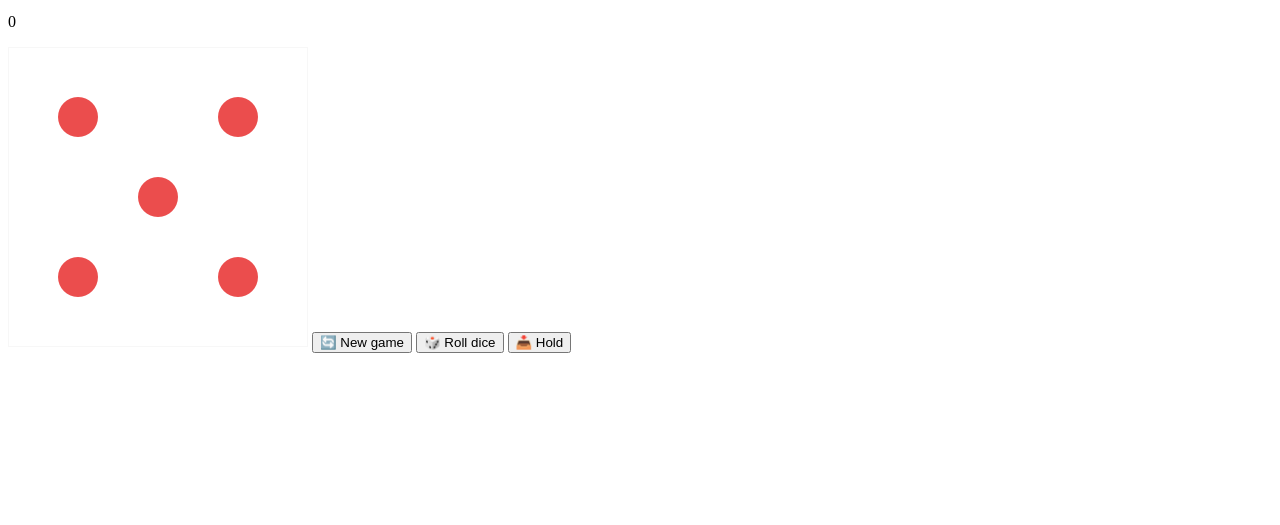
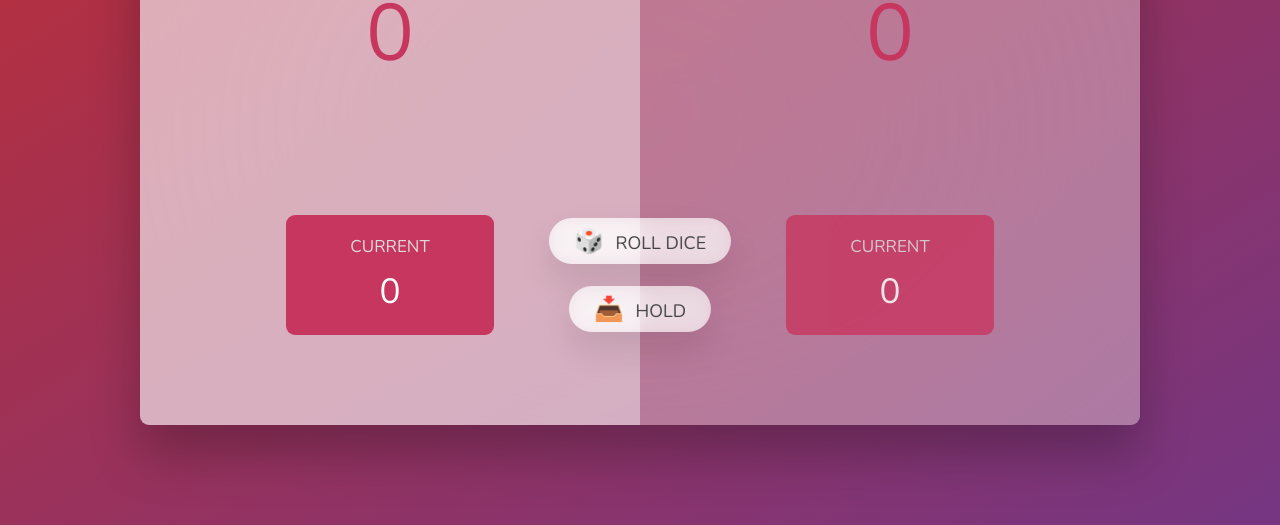
Before and after one commit to SofiaLiggio/Pig-Game-JS, a plain HTML site: page index.html in a window 1280 px wide. Shown: the part 275-800 px from the top of the page. Drawn offline with nearby package versions, Linux system fonts and the light colour scheme.

Commit message:
ended app

```diff
--- a/index.html
+++ b/index.html
@@ -3,13 +3,13 @@
   <head>
     <meta charset="UTF-8" />
     <meta name="viewport" content="width=device-width, initial-scale=1.0" />
-    <meta http-equiv="X-UA-Compatible" content="IE=7" />
+    <meta http-equiv="X-UA-Compatible" content="ie=edge" />
     <link rel="stylesheet" href="style.css" />
     <title>Pig Game</title>
   </head>
   <body>
     <main>
-      <section>
+      <section class="player player--0 player--active">
         <h2 class="name" id="name--0">Player 1</h2>
         <p class="score" id="score--0">43</p>
         <div class="current">
@@ -17,21 +17,20 @@
           <p class="current-score" id="current--0">0</p>
         </div>
       </section>
-      <section>
+      <section class="player player--1">
         <h2 class="name" id="name--1">Player 2</h2>
         <p class="score" id="score--1">24</p>
         <div class="current">
           <p class="current-label">Current</p>
-          <p class="current-score" id="current--0">0</p>
+          <p class="current-score" id="current--1">0</p>
         </div>
       </section>
 
-      <img src="img/dice-5.png" alt="Playing dice" class="dice" />
+      <img src="dice-5.png" alt="Playing dice" class="dice" />
       <button class="btn btn--new">🔄 New game</button>
       <button class="btn btn--roll">🎲 Roll dice</button>
       <button class="btn btn--hold">📥 Hold</button>
     </main>
-
     <script src="script.js"></script>
   </body>
 </html>
--- a/style.css
+++ b/style.css
@@ -0,0 +1,171 @@
+@import url("https://fonts.googleapis.com/css2?family=Nunito&display=swap");
+
+* {
+  margin: 0;
+  padding: 0;
+  box-sizing: inherit;
+}
+
+html {
+  font-size: 62.5%;
+  box-sizing: border-box;
+}
+
+body {
+  font-family: "Nunito", sans-serif;
+  font-weight: 400;
+  height: 100vh;
+  color: #333;
+  background-image: linear-gradient(to top left, #753682 0%, #bf2e34 100%);
+  display: flex;
+  align-items: center;
+  justify-content: center;
+}
+
+/* LAYOUT */
+main {
+  position: relative;
+  width: 100rem;
+  height: 60rem;
+  background-color: rgba(255, 255, 255, 0.35);
+  backdrop-filter: blur(200px);
+  filter: blur();
+  box-shadow: 0 3rem 5rem rgba(0, 0, 0, 0.25);
+  border-radius: 9px;
+  overflow: hidden;
+  display: flex;
+}
+
+.player {
+  flex: 50%;
+  padding: 9rem;
+  display: flex;
+  flex-direction: column;
+  align-items: center;
+  transition: all 0.75s;
+}
+
+/* ELEMENTS */
+.name {
+  position: relative;
+  font-size: 4rem;
+  text-transform: uppercase;
+  letter-spacing: 1px;
+  word-spacing: 2px;
+  font-weight: 300;
+  margin-bottom: 1rem;
+}
+
+.score {
+  font-size: 8rem;
+  font-weight: 300;
+  color: #c7365f;
+  margin-bottom: auto;
+}
+
+.player--active {
+  background-color: rgba(255, 255, 255, 0.4);
+}
+.player--active .name {
+  font-weight: 700;
+}
+.player--active .score {
+  font-weight: 400;
+}
+
+.player--active .current {
+  opacity: 1;
+}
+
+.current {
+  background-color: #c7365f;
+  opacity: 0.8;
+  border-radius: 9px;
+  color: #fff;
+  width: 65%;
+  padding: 2rem;
+  text-align: center;
+  transition: all 0.75s;
+}
+
+.current-label {
+  text-transform: uppercase;
+  margin-bottom: 1rem;
+  font-size: 1.7rem;
+  color: #ddd;
+}
+
+.current-score {
+  font-size: 3.5rem;
+}
+
+/* ABSOLUTE POSITIONED ELEMENTS */
+.btn {
+  position: absolute;
+  left: 50%;
+  transform: translateX(-50%);
+  color: #444;
+  background: none;
+  border: none;
+  font-family: inherit;
+  font-size: 1.8rem;
+  text-transform: uppercase;
+  cursor: pointer;
+  font-weight: 400;
+  transition: all 0.2s;
+
+  background-color: white;
+  background-color: rgba(255, 255, 255, 0.6);
+  backdrop-filter: blur(10px);
+
+  padding: 0.7rem 2.5rem;
+  border-radius: 50rem;
+  box-shadow: 0 1.75rem 3.5rem rgba(0, 0, 0, 0.1);
+}
+
+.btn::first-letter {
+  font-size: 2.4rem;
+  display: inline-block;
+  margin-right: 0.7rem;
+}
+
+.btn--new {
+  top: 4rem;
+}
+.btn--roll {
+  top: 39.3rem;
+}
+.btn--hold {
+  top: 46.1rem;
+}
+
+.btn:active {
+  transform: translate(-50%, 3px);
+  box-shadow: 0 1rem 2rem rgba(0, 0, 0, 0.15);
+}
+
+.btn:focus {
+  outline: none;
+}
+
+.dice {
+  position: absolute;
+  left: 50%;
+  top: 16.5rem;
+  transform: translateX(-50%);
+  height: 10rem;
+  box-shadow: 0 2rem 5rem rgba(0, 0, 0, 0.2);
+}
+
+.player--winner {
+  background-color: #2f2f2f;
+}
+
+.player--winner .name {
+  font-weight: 700;
+  color: #c7365f;
+}
+
+.hidden {
+  display: none;
+}
```
Also changed, not shown: dice-1.png (renamed from img/dice-1.png), dice-2.png (renamed from img/dice-2.png), dice-3.png (renamed from img/dice-3.png), dice-4.png (renamed from img/dice-4.png), dice-5.png (renamed from img/dice-5.png), dice-6.png (renamed from img/dice-6.png).
